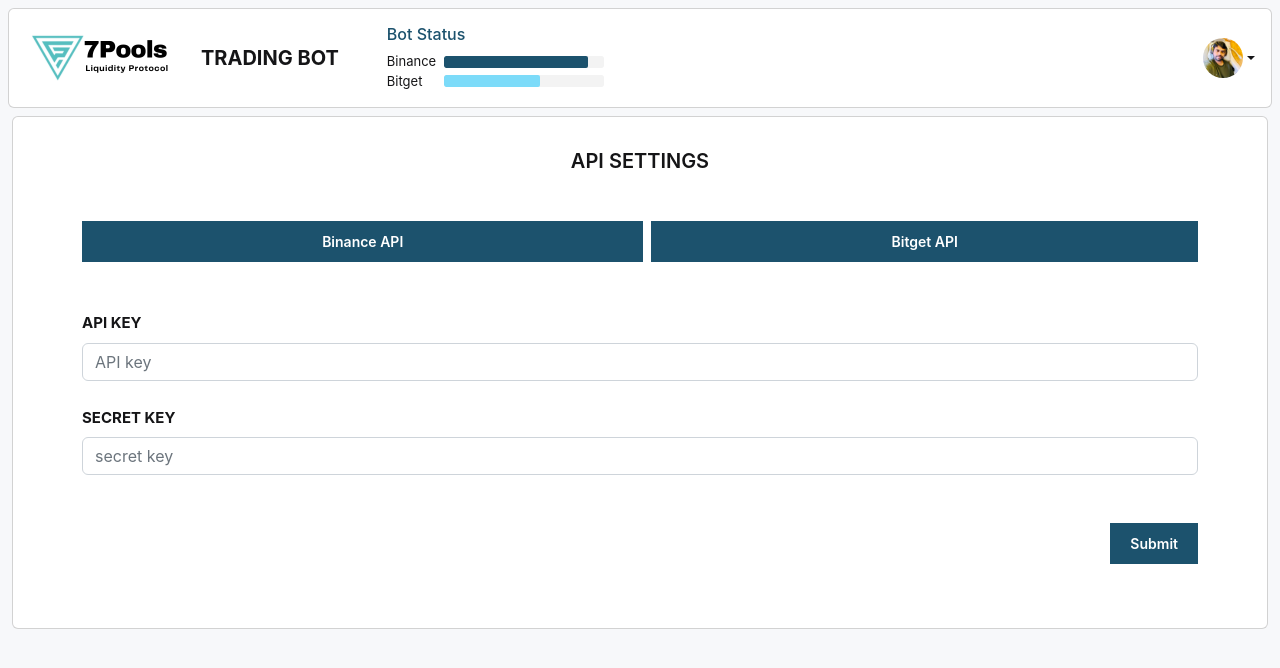
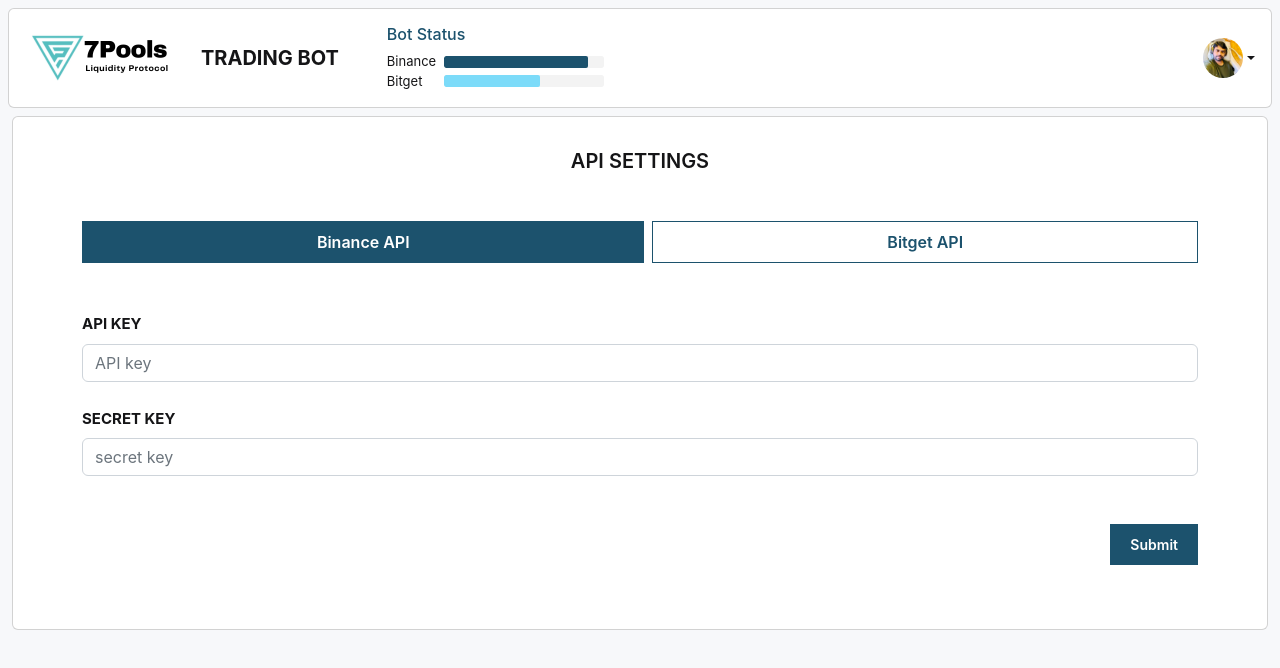
Before and after one commit to StanyMadanu/trading-bot, a React (Create React App) app: page /api in a window 1280 px wide. Shown: the top 668 px of the page. Built offline with nearby package versions, Linux system fonts and the light colour scheme; no server answers.

Commit message:
new-changes2

```diff
--- /dev/null
+++ b/src/assets/scss/api.scss
@@ -0,0 +1,19 @@
+.api {
+  .binance-api,
+  .bitget-api {
+    border: 1px solid rgb(var(--primary-color));
+    color: rgb(var(--primary-color));
+    transition: all 0.2s ease-in-out;
+    cursor: pointer;
+
+    &:hover {
+      background-color: rgb(var(--primary-color));
+      color: rgb(var(--fx-white));
+    }
+
+    &.active {
+      background-color: rgb(var(--primary-color));
+      color: rgb(var(--fx-white));
+    }
+  }
+}
--- a/src/assets/scss/main.scss
+++ b/src/assets/scss/main.scss
@@ -27,6 +27,12 @@
 
   &:hover {
     background-color: rgb(var(--secondary-color));
+    color: rgb(var(--fx-dark));
+  }
+
+  &.notactive {
+    background-color: transparent;
+    border: 1px solid rgb(var(--primary-color));
     color: rgb(var(--fx-dark));
   }
   .theme-btn {
--- a/src/components/Api.jsx
+++ b/src/components/Api.jsx
@@ -2,6 +2,7 @@
 
 const Api = () => {
   return (
+    <div className="api">
       <div className="card">
         <div className="card-body">
           <div className="container">
@@ -9,8 +10,12 @@
               api settings
             </h5>
             <div className="d-flex gap-2 flex-wrap">
-            <button className="flex-fill text-capitalize">binance API</button>
-            <button className="flex-fill text-capitalize">bitget API</button>
+              <div className="binance-api flex-fill d-flex justify-content-center align-items-center py-2 active">
+                <p className="text-capitalize mb-0 fw-semibold">binance API</p>
+              </div>
+              <div className="bitget-api flex-fill d-flex justify-content-center align-items-center py-2">
+                <p className="text-capitalize mb-0 fw-semibold">bitget API</p>
+              </div>
             </div>
             <form className="my-5">
               <div className="mb-4">
@@ -48,6 +53,7 @@
           </div>
         </div>
       </div>
+    </div>
   );
 };
 
--- a/src/index.scss
+++ b/src/index.scss
@@ -5,4 +5,5 @@
 @import url(./assets/scss/login.scss);
 @import url(./assets/scss/controls.scss);
 @import url(./assets/scss/notfound.scss);
+@import url(./assets/scss/api.scss);
 @import url(./assets/auth.scss);
```
Lines whose indentation alone changed are shown as unchanged.
